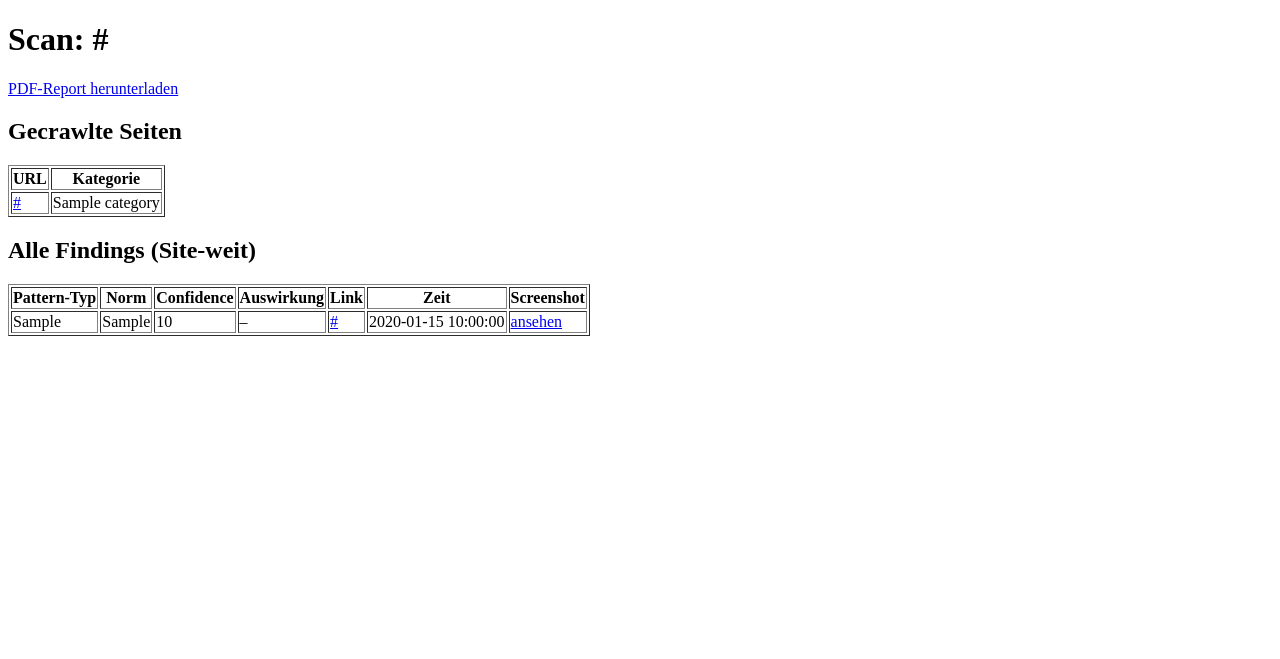
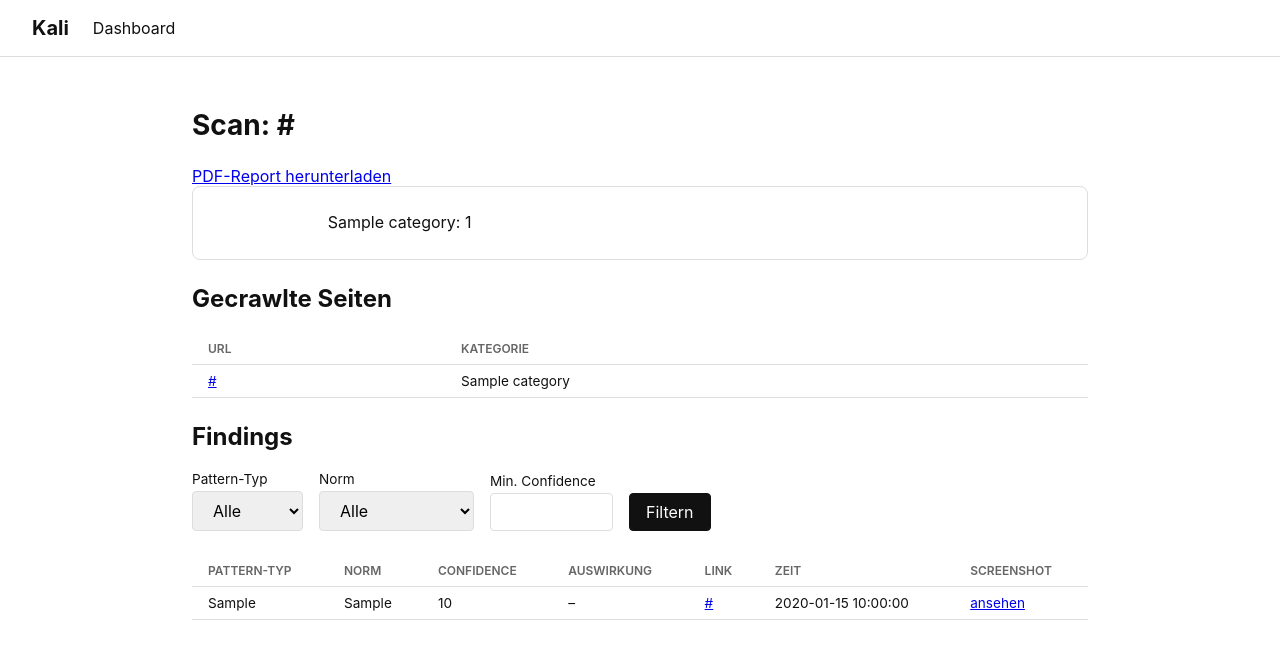
Before and after one commit to Alextum207/Kali, a FastAPI app: template app/templates/scan_detail.html in a window 1280 px wide. Shown: the top 659 px of the page. Run offline with FastAPI, Linux system fonts and the light colour scheme; the template is opened without the code that fills it: most values are stand-ins (such as "Sample title", 1, 10 or a date in 2020); parts of the project's set-up code (start-up, migrations or seed data) failed here and were passed over.

Commit message:
feat: scan detail gets risk header and server-side findings filters

```diff
--- a/app/main.py
+++ b/app/main.py
@@ -180,14 +180,43 @@ async def start_scan_from_extension(
 
 
 @app.get("/scans/{scan_id}", response_class=HTMLResponse)
-def scan_detail(request: Request, scan_id: int, conn: sqlite3.Connection = Depends(_get_conn)):
+def scan_detail(
+    request: Request,
+    scan_id: int,
+    pattern_type: str | None = None,
+    target_norm: str | None = None,
+    min_confidence: float | None = None,
+    conn: sqlite3.Connection = Depends(_get_conn),
+):
     scan = get_scan(conn, scan_id)
     if scan is None:
         raise HTTPException(status_code=404, detail="Scan not found")
     pages = get_pages(conn, scan_id)
     findings = _attach_display_fields(get_findings(conn, scan_id), pages, scan["url"])
+
+    filtered = findings
+    if pattern_type:
+        filtered = [f for f in filtered if f["pattern_type"] == pattern_type]
+    if target_norm:
+        filtered = [f for f in filtered if f["target_norm"] == target_norm]
+    if min_confidence is not None:
+        filtered = [f for f in filtered if f["confidence_score"] >= min_confidence]
+
+    risk = aggregate_risk_score(filtered)
+
     return templates.TemplateResponse(
-        request, "scan_detail.html", {"scan": scan, "pages": pages, "findings": findings}
+        request, "scan_detail.html",
+        {
+            "scan": scan,
+            "pages": pages,
+            "findings": filtered,
+            "risk": risk,
+            "pattern_types": sorted({f["pattern_type"] for f in filtered}),
+            "target_norms": sorted({f["target_norm"] for f in filtered}),
+            "selected_pattern_type": pattern_type or "",
+            "selected_target_norm": target_norm or "",
+            "selected_min_confidence": min_confidence,
+        },
     )
 
 
--- a/app/templates/scan_detail.html
+++ b/app/templates/scan_detail.html
@@ -1,20 +1,49 @@
-<!doctype html>
-<html>
-<head><meta charset="utf-8"><title>Scan {{ scan.id }}</title></head>
-<body>
+{% extends "base.html" %}
+{% block title %}Scan {{ scan.id }} – Kali{% endblock %}
+{% block content %}
 <h1>Scan: {{ scan.url }}</h1>
 <a href="/scans/{{ scan.id }}/report.pdf">PDF-Report herunterladen</a>
 
+<div class="card">
+  <span class="badge badge-{{ risk.level }}">{{ risk.level }} ({{ "%.2f"|format(risk.score) }})</span>
+  {% for category, count in risk.by_category.items() %}
+  <span>{{ category }}: {{ count }}</span>
+  {% endfor %}
+</div>
+
 <h2>Gecrawlte Seiten</h2>
-  <table border="1">
+<table>
   <tr><th>URL</th><th>Kategorie</th></tr>
   {% for p in pages %}
   <tr><td><a href="/scans/{{ scan.id }}/pages/{{ p.id }}">{{ p.url }}</a></td><td>{{ p.category }}</td></tr>
   {% endfor %}
 </table>
 
-  <h2>Alle Findings (Site-weit)</h2>
-  <table border="1">
+<h2>Findings</h2>
+<form class="filters" method="get">
+  <label>Pattern-Typ
+    <select name="pattern_type">
+      <option value="">Alle</option>
+      {% for pt in pattern_types %}
+      <option value="{{ pt }}" {% if pt == selected_pattern_type %}selected{% endif %}>{{ pt }}</option>
+      {% endfor %}
+    </select>
+  </label>
+  <label>Norm
+    <select name="target_norm">
+      <option value="">Alle</option>
+      {% for norm in target_norms %}
+      <option value="{{ norm }}" {% if norm == selected_target_norm %}selected{% endif %}>{{ norm }}</option>
+      {% endfor %}
+    </select>
+  </label>
+  <label>Min. Confidence
+    <input type="number" name="min_confidence" step="0.1" min="0" max="1" value="{{ selected_min_confidence or '' }}">
+  </label>
+  <button type="submit">Filtern</button>
+</form>
+
+<table>
   <tr><th>Pattern-Typ</th><th>Norm</th><th>Confidence</th><th>Auswirkung</th><th>Link</th><th>Zeit</th><th>Screenshot</th></tr>
   {% for f in findings %}
   <tr>
@@ -28,5 +57,4 @@
   </tr>
   {% endfor %}
 </table>
-</body>
-</html>
+{% endblock %}
```
Also changed, not shown: tests/test_main.py (+72 -0 lines). Lines whose indentation alone changed are shown as unchanged.
